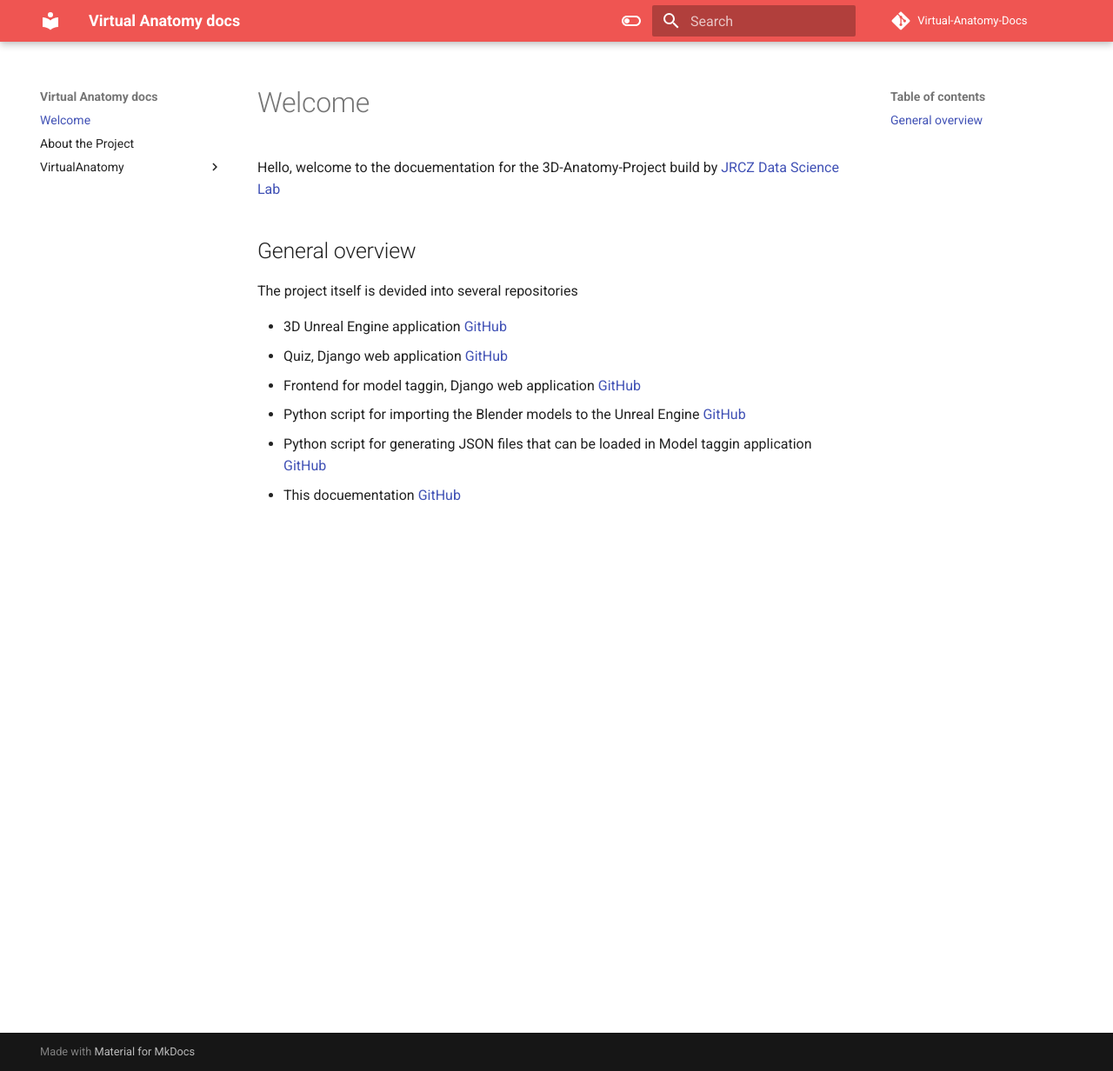
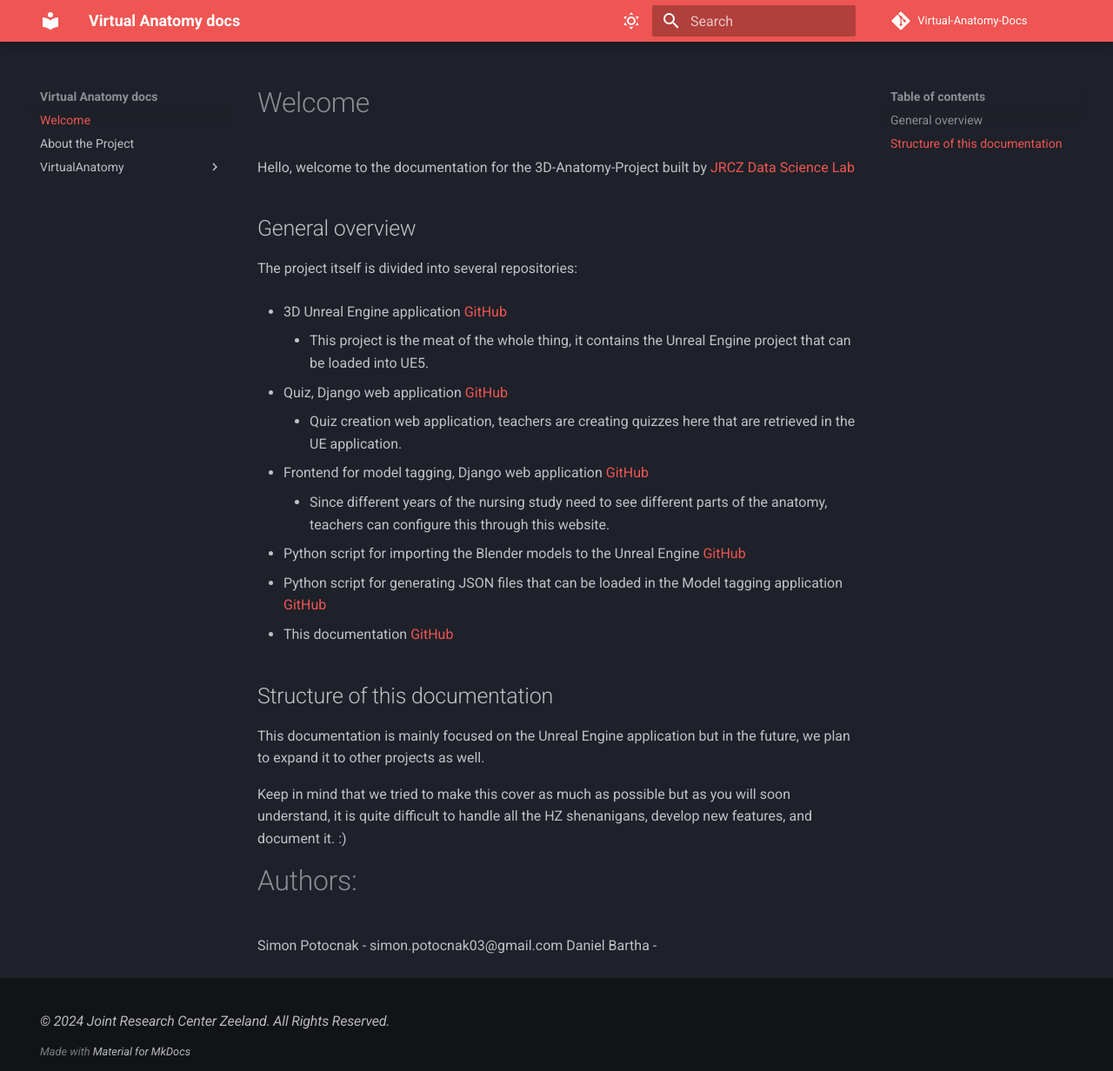
Before and after one commit to jrcz-data-science-lab/VirtualAnatomy-Documentation, an MkDocs documentation site: the page built from docs/index.md, in a window 1280 px wide and 1232 px high. Shown: the whole window at 87% size. Built offline with MkDocs 1.6.1 and Material for MkDocs 9.7.7, drawn with Linux system fonts in a browser that asks for light colours; comment, search, counter and statistics services are not loaded.

Commit message:
made documentation have dark theme

```diff
--- a/docs/index.md
+++ b/docs/index.md
@@ -1,15 +1,31 @@
 # Welcome
 
-Hello, welcome to the docuementation for the 3D-Anatomy-Project build by [JRCZ Data Science Lab](https://jrcz.nl/en/data-science-lab.html)
+Hello, welcome to the documentation for the 3D-Anatomy-Project built by [JRCZ Data Science Lab](https://jrcz.nl/en/data-science-lab.html)
 
 ## General overview
 
-The project itself is devided into several repositories
+The project itself is divided into several repositories:
 
 - 3D Unreal Engine application [GitHub](https://github.com/jrcz-data-science-lab/Unreal-Engine-3D-Anatomy)
+    - This project is the meat of the whole thing, it contains the Unreal Engine project that can be loaded into UE5.
+
 - Quiz, Django web application [GitHub](https://github.com/jrcz-data-science-lab/digital_anatomy_quiz)
-- Frontend for model taggin, Django web application
-[GitHub](https://github.com/jrcz-data-science-lab/anatomy_web)
+    - Quiz creation web application, teachers are creating quizzes here that are retrieved in the UE application.
+
+- Frontend for model tagging, Django web application [GitHub](https://github.com/jrcz-data-science-lab/anatomy_web)
+    - Since different years of the nursing study need to see different parts of the anatomy, teachers can configure this through this website.
+
 - Python script for importing the Blender models to the Unreal Engine [GitHub](https://github.com/jrcz-data-science-lab/blender-scripts)
-- Python script for generating JSON files that can be loaded in Model taggin application [GitHub](https://github.com/jrcz-data-science-lab/Anatomy-blender-auto-prepare)
-- This docuementation [GitHub](https://github.com/jrcz-data-science-lab/3D-Anatomy-Documentation)
+- Python script for generating JSON files that can be loaded in the Model tagging application [GitHub](https://github.com/jrcz-data-science-lab/Anatomy-blender-auto-prepare)
+- This documentation [GitHub](https://github.com/jrcz-data-science-lab/3D-Anatomy-Documentation)
+
+## Structure of this documentation
+
+This documentation is mainly focused on the Unreal Engine application but in the future, we plan to expand it to other projects as well.
+
+Keep in mind that we tried to make this cover as much as possible but as you will soon understand, it is quite difficult to handle all the HZ shenanigans, develop new features, and document it. :)
+
+# Authors:
+
+Simon Potocnak - simon.potocnak03@gmail.com
+Daniel Bartha -
--- a/mkdocs.yml
+++ b/mkdocs.yml
@@ -10,48 +10,21 @@ markdown_extensions:
   - attr_list
   - md_in_html
 
+
+copyright: <h3><i>© 2024 Joint Research Center Zeeland. All Rights Reserved.
+
 theme:
   name: material
   palette:
-  - scheme: red
+  - scheme: slate
     primary: red
     accent: red
     toggle:
-      icon: material/toggle-switch-off-outline
-      name: Switch to dark mode
-  - scheme: orange
-    primary: deep-orange
-    accent: orange
-    toggle:
-      icon: material/toggle-switch
-      name: Switch to light mode
-  - scheme: yellow
-    primary: yellow
-    accent: yellow
-    toggle:
       icon: material/weather-sunny
       name: Switch to dark mode
-  - scheme: green
-    primary: green
-    accent: green
-    toggle:
-      icon: material/weather-night
-      name: Switch to light mode
-  - scheme: light-blue
-    primary: light-blue
-    accent: light-blue
-    toggle:
-      icon: material/eye-outline
-      name: Switch to light mode
   - scheme: indigo
     primary: indigo
     accent: indigo
     toggle:
-      icon: material/eye
+      icon: material/weather-night
       name: Switch to light mode
-  - scheme: purple
-    primary: purple
-    accent: purple
-    toggle:
-      icon: material/lightbulb-outline
-      name: Switch to light mode
```
